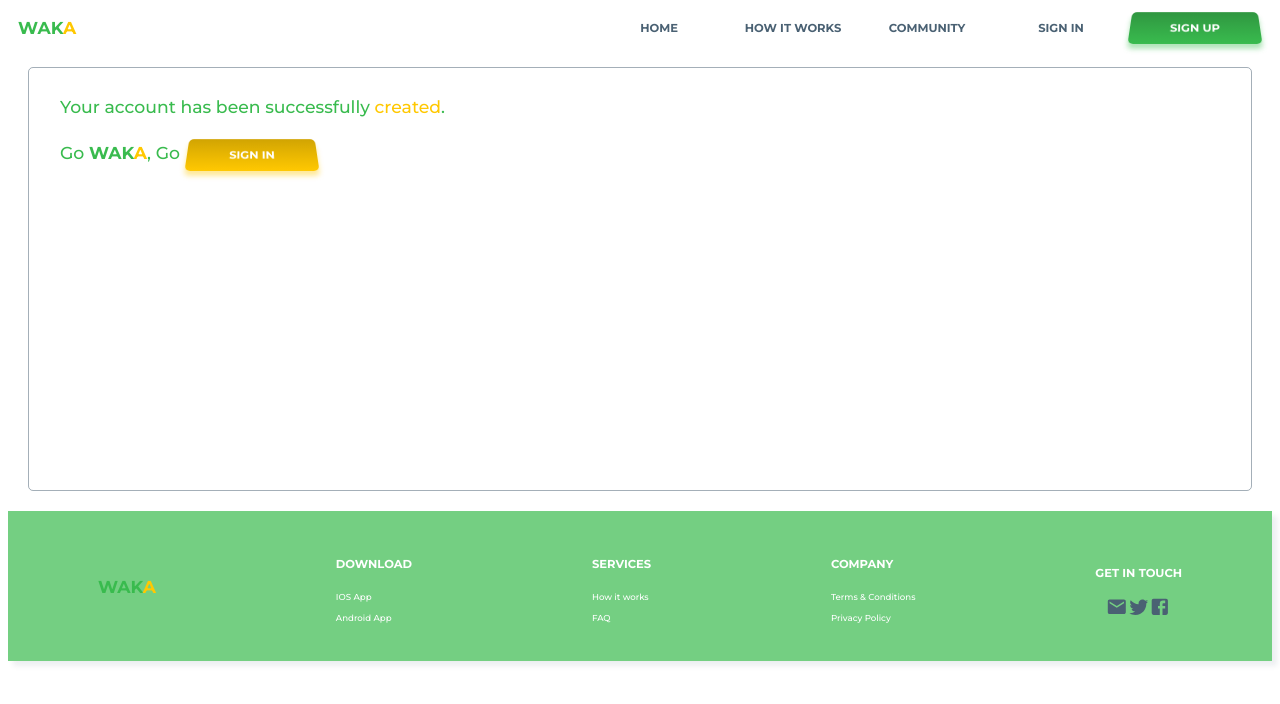
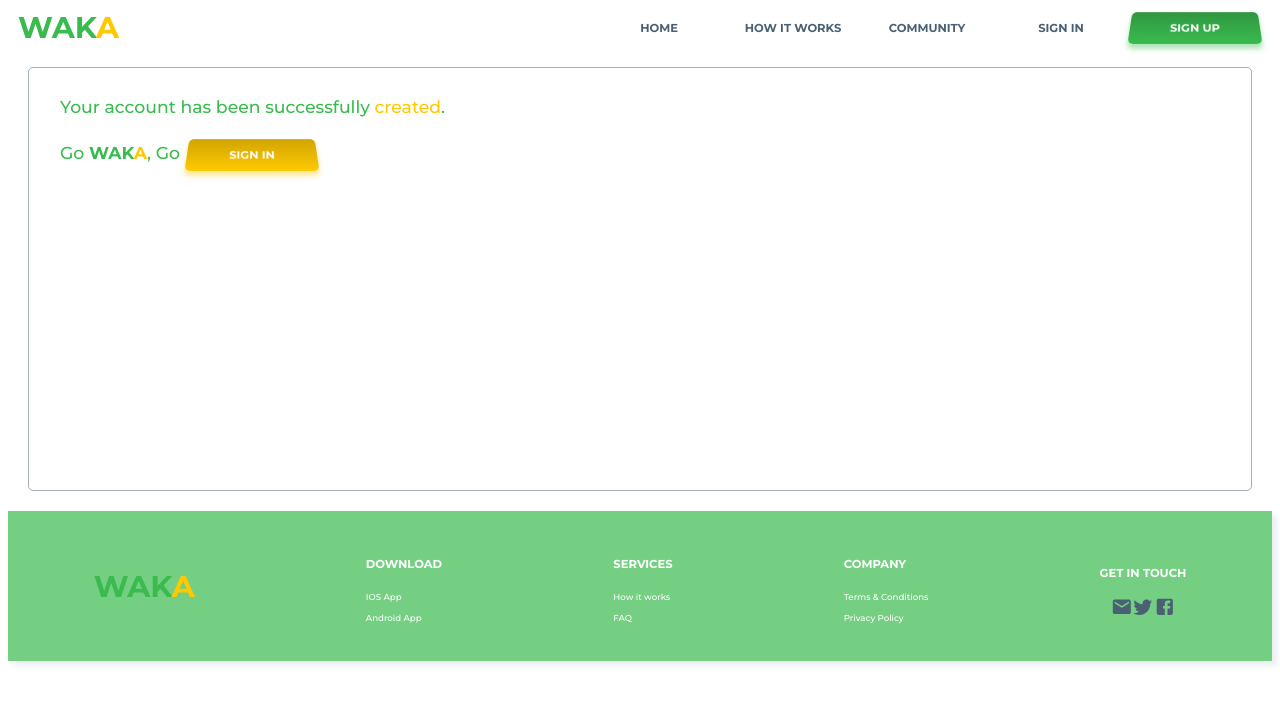
Before and after one commit to VeasnaHub/IOD-Capstone-Project, a React (Vite) app in the folder frontend/: page /registration in a window 1280 px wide. Shown: the top 704 px of the page. Built offline with nearby package versions, Linux system fonts and the light colour scheme; a web font is replaced by a local one.

Commit message:
Added style to be passed as a props for the abilty to style Logo 's font size where required

```diff
--- a/frontend/src/components/Footer.jsx
+++ b/frontend/src/components/Footer.jsx
@@ -1,4 +1,4 @@
-import Logo from "./logo";
+import Logo from "./Logo";
 import EmailIcon from "@mui/icons-material/Email";
 import FacebookIcon from "@mui/icons-material/Facebook";
 import TwitterIcon from '@mui/icons-material/Twitter';
@@ -6,7 +6,7 @@ import TwitterIcon from '@mui/icons-material/Twitter';
 function Footer() {
   return (
     <div className="Footer">
-      <Logo />
+      <Logo style={{ fontSize: '30px' }}/>
       <div>
         <h3 className="m-font white-font bold-font">DOWNLOAD</h3>
         <li className="s-font white-font">IOS App</li>
--- a/frontend/src/components/LogOutPageBody.jsx
+++ b/frontend/src/components/LogOutPageBody.jsx
@@ -1,4 +1,4 @@
-import Logo from "./logo";
+import Logo from "./Logo";
 
 function LogOutPageBody() {
   return (
--- a/frontend/src/components/LoggedNavBar.jsx
+++ b/frontend/src/components/LoggedNavBar.jsx
@@ -29,7 +29,7 @@ function LoggedNavBar() {
 
   return (
     <div className={`NavBarHome ${isMenuOpen ? "menu-open" : ""}`}>
-      <Logo />
+      <Logo style={{ fontSize: '30px' }} />
       <nav className={`nav-container ${isMenuOpen ? "menu-open" : ""}`}>
         <button className="default-button">COMMUNITY</button>
         <button className="default-button" onClick={() => navigate("/trips")}>
--- a/frontend/src/components/Logo.jsx
+++ b/frontend/src/components/Logo.jsx
@@ -1,7 +1,7 @@
-function Logo() {
+function Logo({ style }) {
   return (
-    <span className="green-font l-font bold-font">
-      WAK<span className="yellow-font l-font bold-font">A</span>
+    <span className="green-font l-font bold-font" style={style}>
+      WAK<span className="yellow-font l-font bold-font" style={style}>A</span>
     </span>
   );
 }
--- a/frontend/src/components/NavBarHome.jsx
+++ b/frontend/src/components/NavBarHome.jsx
@@ -1,4 +1,4 @@
-import Logo from "./logo";
+import Logo from "./Logo";
 import { useNavigate } from "react-router-dom";
 import { useState } from "react";
 
@@ -13,7 +13,7 @@ function NavBarHome() {
 
   return (
     <div className={`NavBarHome ${isMenuOpen ? "menu-open" : ""}`}>
-      <Logo />
+      <Logo style={{ fontSize: '30px' }} />
       <nav className={`nav-container ${isMenuOpen ? "menu-open" : ""}`}>
         <button className="default-button" onClick={() => navigate("/")}>
           HOME
```
